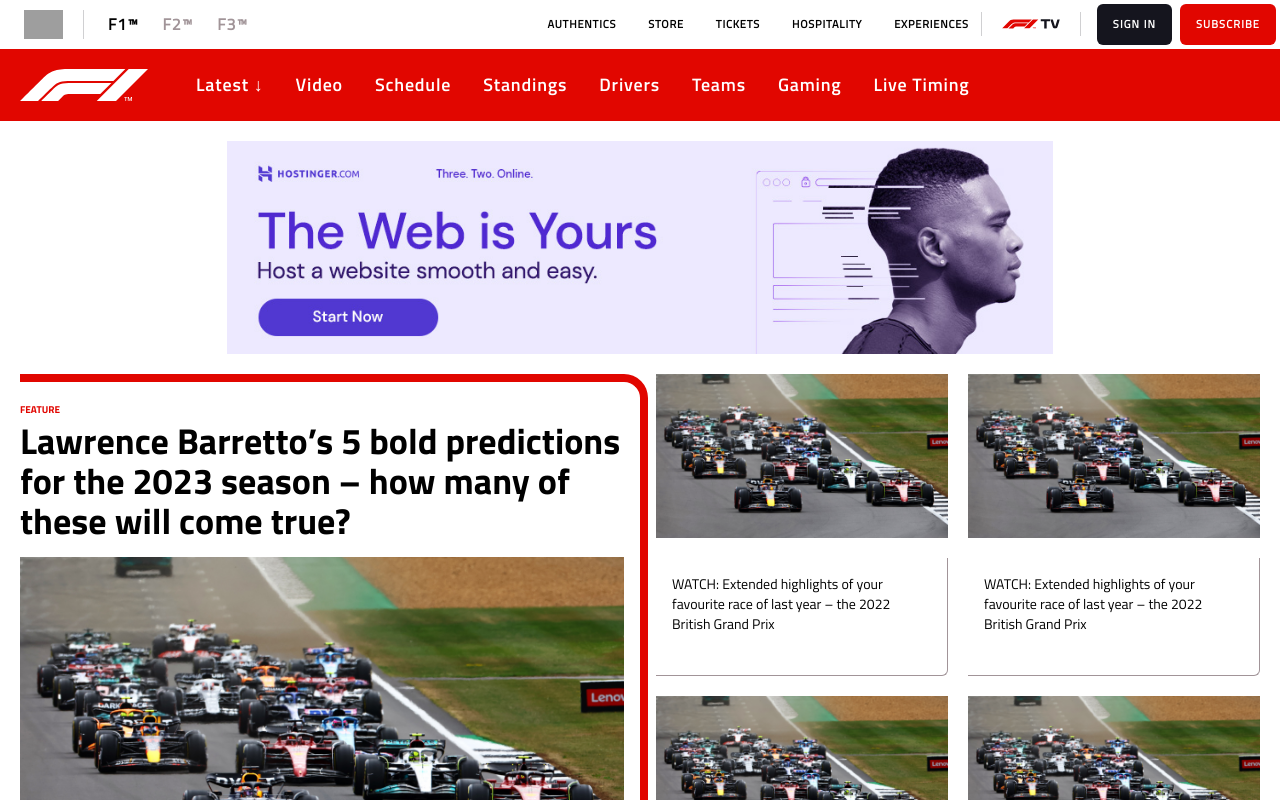
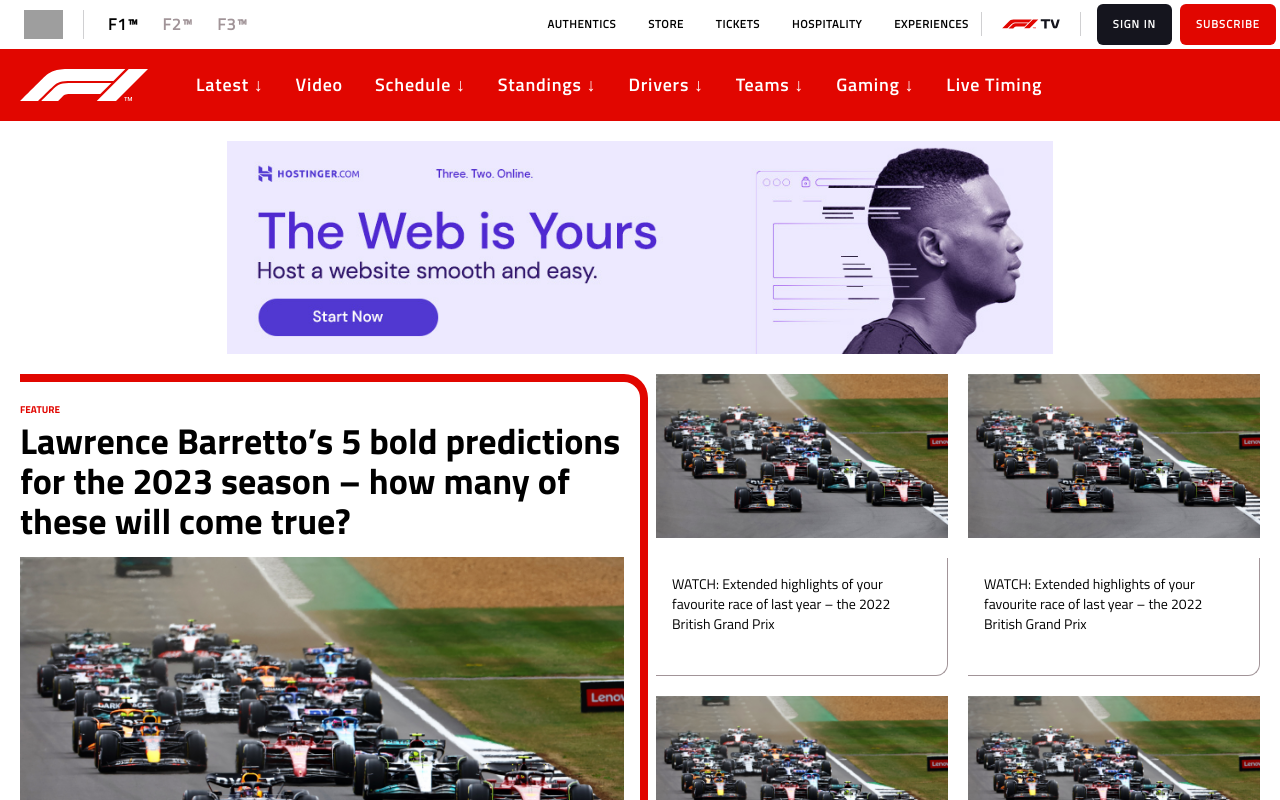
Before and after one commit to Abdulkareem1094/Formula1_web_clone, a Next.js app: page / in a window 1280 px wide. Shown: the top 800 px of the page. Built offline with nearby package versions, Linux system fonts and the light colour scheme; grey boxes are pictures that could not be loaded.

Commit message:
general styling

```diff
--- a/components/NavBar.tsx
+++ b/components/NavBar.tsx
@@ -38,17 +38,31 @@
       <div className='flex'>
         <div className='group'>
             <button className='py-auto h-full px-4 group-hover:bg-button2 transition-all duration-300 '>Latest &darr;</button>
-            <div className='absolute left-0 p-10 bg-button2 w-full shadow-xxs h-32 transition-all duration-500 delay-300 border-b-1 border-primary hidden group-hover:flex '/>
+            <div className='absolute left-0 p-10 bg-button2 w-full shadow-xxs transition-all duration-500 delay-300 border-b-1 border-primary hidden group-hover:flex '/>
         </div>
         <button className='py-auto px-4 hover:bg-button2 transition-all duration-200 '>Video</button>
-        <button className='py-auto px-4 hover:bg-button2 transition-all duration-200 '>Schedule</button>
-        <button className='py-auto px-4 hover:bg-button2 transition-all duration-200 '>Standings</button>
-        <button className='py-auto px-4 hover:bg-button2 transition-all duration-200 '>Drivers</button>
-        <button className='py-auto px-4 hover:bg-button2 transition-all duration-200 '>Teams</button>
-        <button className='py-auto px-4 hover:bg-button2 transition-all duration-200 '>Gaming</button>
+        <div className='group'>
+            <button className='py-auto h-full px-4 group-hover:bg-button2 transition-all duration-300 '>Schedule &darr;</button>
+            <div className='absolute left-0 p-10 bg-button2 w-full shadow-xxs transition-all duration-500 delay-300 border-b-1 border-primary hidden group-hover:flex '/>
+        </div>
+        <div className='group'>
+            <button className='py-auto h-full px-4 group-hover:bg-button2 transition-all duration-300 '>Standings &darr;</button>
+            <div className='absolute left-0 p-10 bg-button2 w-full shadow-xxs transition-all duration-500 delay-300 border-b-1 border-primary hidden group-hover:flex '/>
+        </div>
+        <div className='group'>
+            <button className='py-auto h-full px-4 group-hover:bg-button2 transition-all duration-300 '>Drivers &darr;</button>
+            <div className='absolute left-0 p-10 bg-button2 w-full shadow-xxs transition-all duration-500 delay-300 border-b-1 border-primary hidden group-hover:flex '/>
+        </div>
+        <div className='group'>
+            <button className='py-auto h-full px-4 group-hover:bg-button2 transition-all duration-300 '>Teams &darr;</button>
+            <div className='absolute left-0 p-10 bg-button2 w-full shadow-xxs transition-all duration-500 delay-300 border-b-1 border-primary hidden group-hover:flex '/>
+        </div>
+        <div className='group'>
+            <button className='py-auto h-full px-4 group-hover:bg-button2 transition-all duration-300 '>Gaming &darr;</button>
+            <div className='absolute left-0 p-10 bg-button2 w-full shadow-xxs transition-all duration-500 delay-300 border-b-1 border-primary hidden group-hover:flex '/>
+        </div>
         <button className='py-auto px-4 hover:bg-button2 transition-all duration-200 '>Live Timing</button>
       </div>
-
     </div>
 
 
--- a/components/NewsCard.tsx
+++ b/components/NewsCard.tsx
@@ -8,10 +8,10 @@
         <Image className='mt-0 ' src={image} alt='9080' />
         : ''}
         <div className={` pt-5 z-30 h-full transition-all duration-300 ease-in-out
-                        rounded-br-md ${image? 'group-hover:-mt-3' : '' } ${className1}`
+                        rounded-br-xl ${image? 'group-hover:-mt-3' : '' } ${className1}`
                         }>
             <div className={`p-4 z-30 h-full border-textgray border-r-1
-                            rounded-br-md border-b-1 group-hover:border-primary ${className1}`
+                            rounded-br-xl border-b-1 group-hover:border-primary ${className1}`
                             }>
                 <h2>
                     {text}
--- a/pages/index.tsx
+++ b/pages/index.tsx
@@ -115,25 +115,25 @@
             <div className='flex py-5 gap-5'>
             <NewsCard
                 className1='border-none group-hover:bg-button2 rounded-br-xl rounded-bl-xl '
-                className2='hover:bg-button2 rounded-br-xl rounded-bl-xl hover:text-white'
+                className2='group-hover:bg-button2 rounded-br-xl rounded-bl-xl hover:text-white'
                 text=' WATCH: Extended highlights of your favourite race of last year – the 2022 British Grand Prix'
                 image={img}
                 />
             <NewsCard
                 className1='border-none group-hover:bg-button2 rounded-br-xl rounded-bl-xl '
-                className2='hover:bg-button2 rounded-br-xl rounded-bl-xl hover:text-white'
+                className2='group-hover:bg-button2 rounded-br-xl rounded-bl-xl hover:text-white'
                 text=' WATCH: Extended highlights of your favourite race of last year – the 2022 British Grand Prix'
                 image={img}
                 />
             <NewsCard
                 className1='border-none group-hover:bg-button2 rounded-br-xl rounded-bl-xl '
-                className2='hover:bg-button2 rounded-br-xl rounded-bl-xl hover:text-white'
+                className2='group-hover:bg-button2 rounded-br-xl rounded-bl-xl hover:text-white'
                 text=' WATCH: Extended highlights of your favourite race of last year – the 2022 British Grand Prix'
                 image={img}
                 />
             <NewsCard
                 className1='border-none group-hover:bg-button2 rounded-br-xl rounded-bl-xl '
-                className2='hover:bg-button2 rounded-br-xl rounded-bl-xl hover:text-white'
+                className2='group-hover:bg-button2 rounded-br-xl rounded-bl-xl hover:text-white'
                 text=' WATCH: Extended highlights of your favourite race of last year – the 2022 British Grand Prix'
                 image={img}
                 />
```
